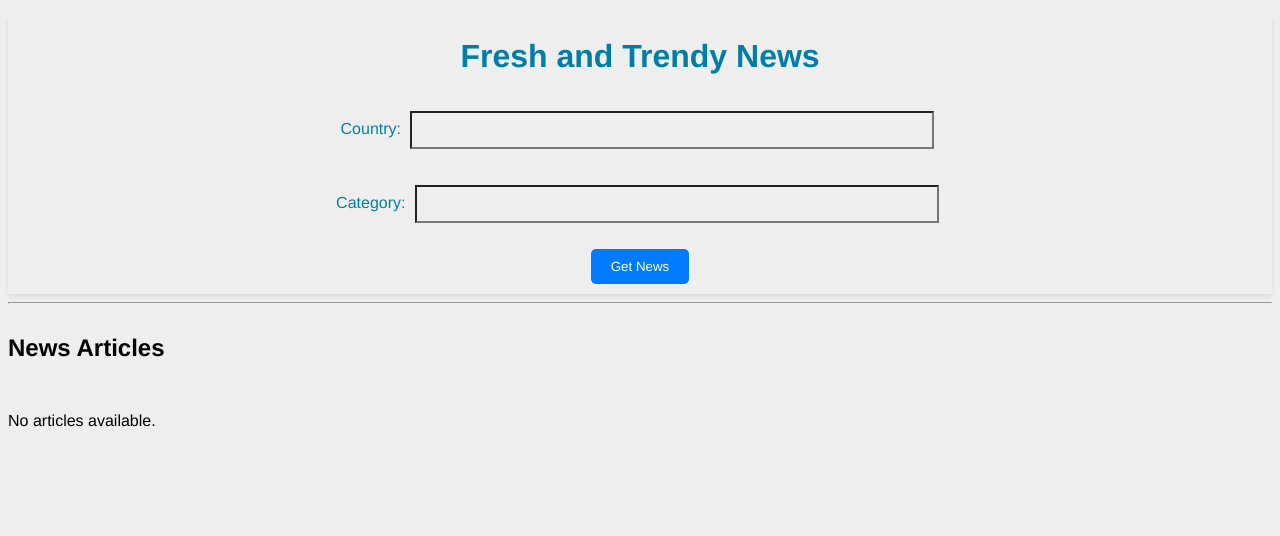
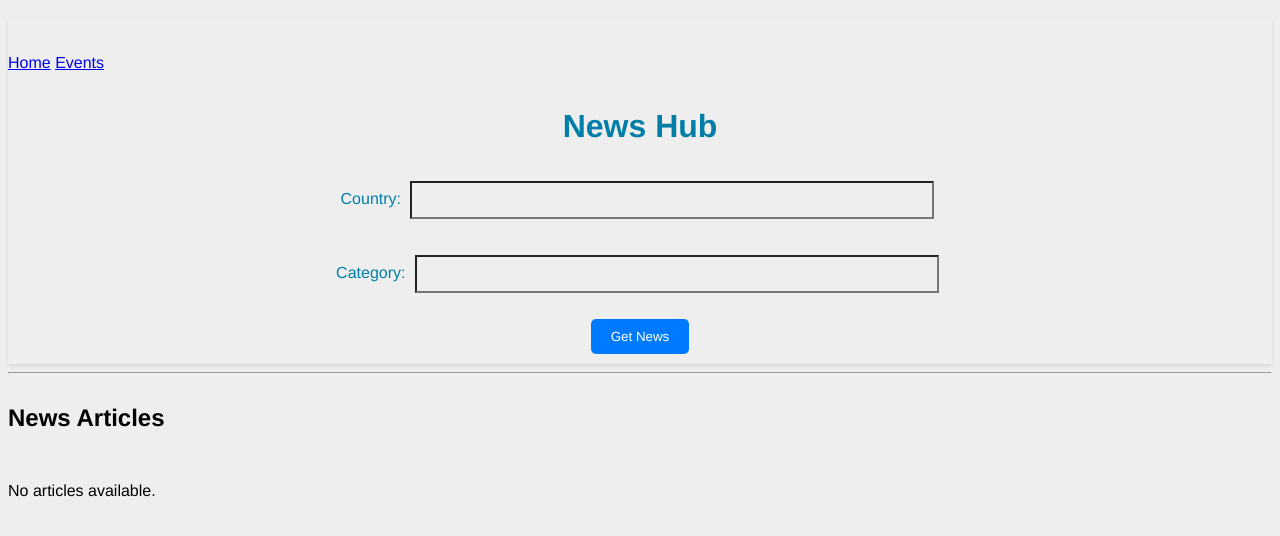
Before and after one commit to Dealer86/The-Hub, a Django app: page /news/ in a window 1280 px wide. Shown: the top 536 px of the page. Run offline with Django 4.2, Linux system fonts and the light colour scheme; data that the repository does not hold is empty.

Commit message:
Added links to home and events hub into news.html

```diff
--- a/event_newsletter_project/templates/news.html
+++ b/event_newsletter_project/templates/news.html
@@ -4,12 +4,16 @@
 <html lang="en">
 <head>
     <meta charset="UTF-8">
-    <title>NewsHub</title>
+    <title>News Hub</title>
     <link rel="stylesheet" type="text/css" href="{% static 'css/styles.css' %}">
 </head>
 <body>
     <header class="sticky">
-        <h1>Fresh and Trendy News</h1>
+        <p>
+            <a href="{% url 'home' %}">Home</a>
+            <a href="{% url 'event_hub_views' %}">Events</a>
+        </p>
+        <h1>News Hub</h1>
         <nav>
             <form method="post" class="center-form">
                 {% csrf_token %}
```
